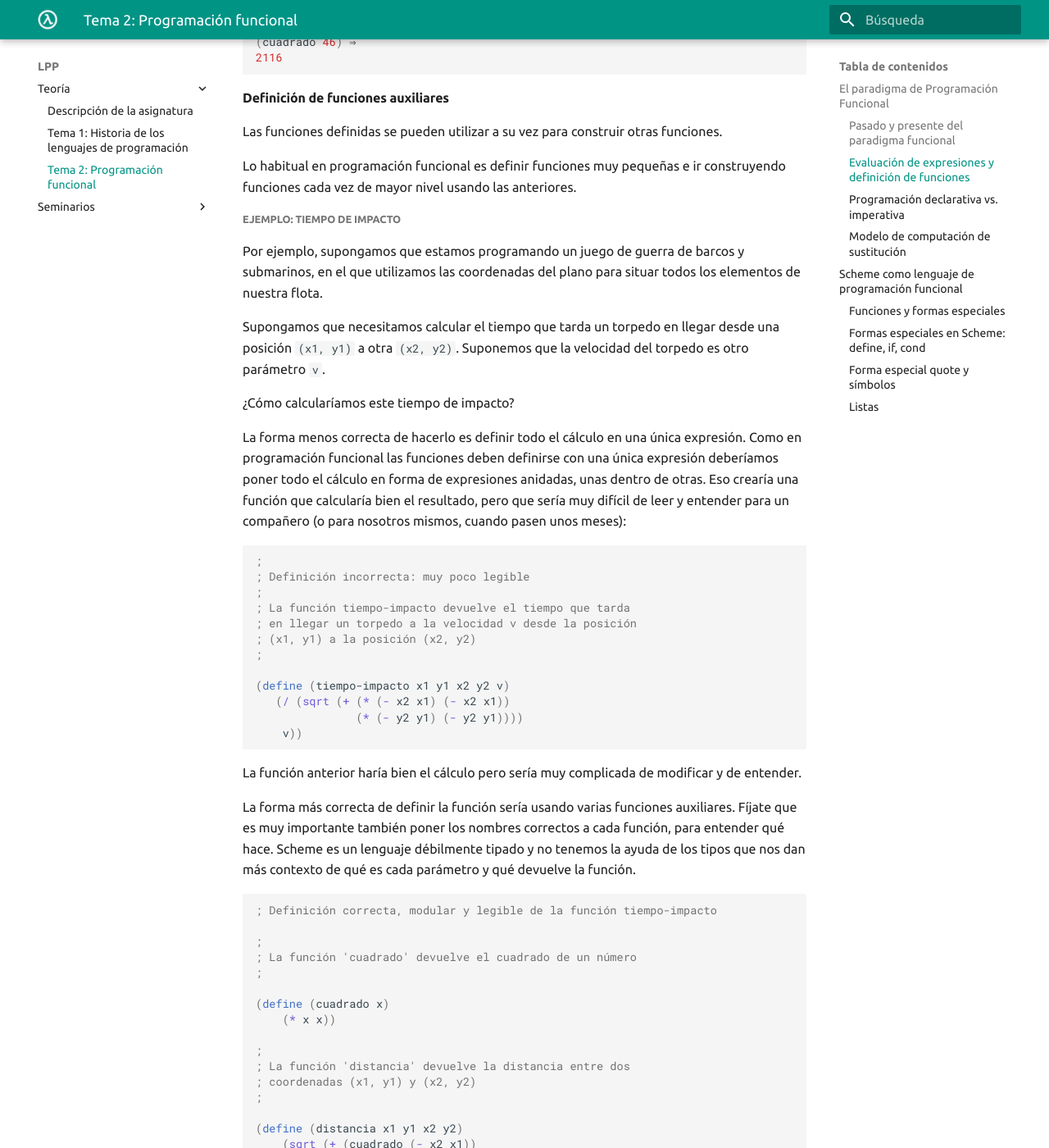
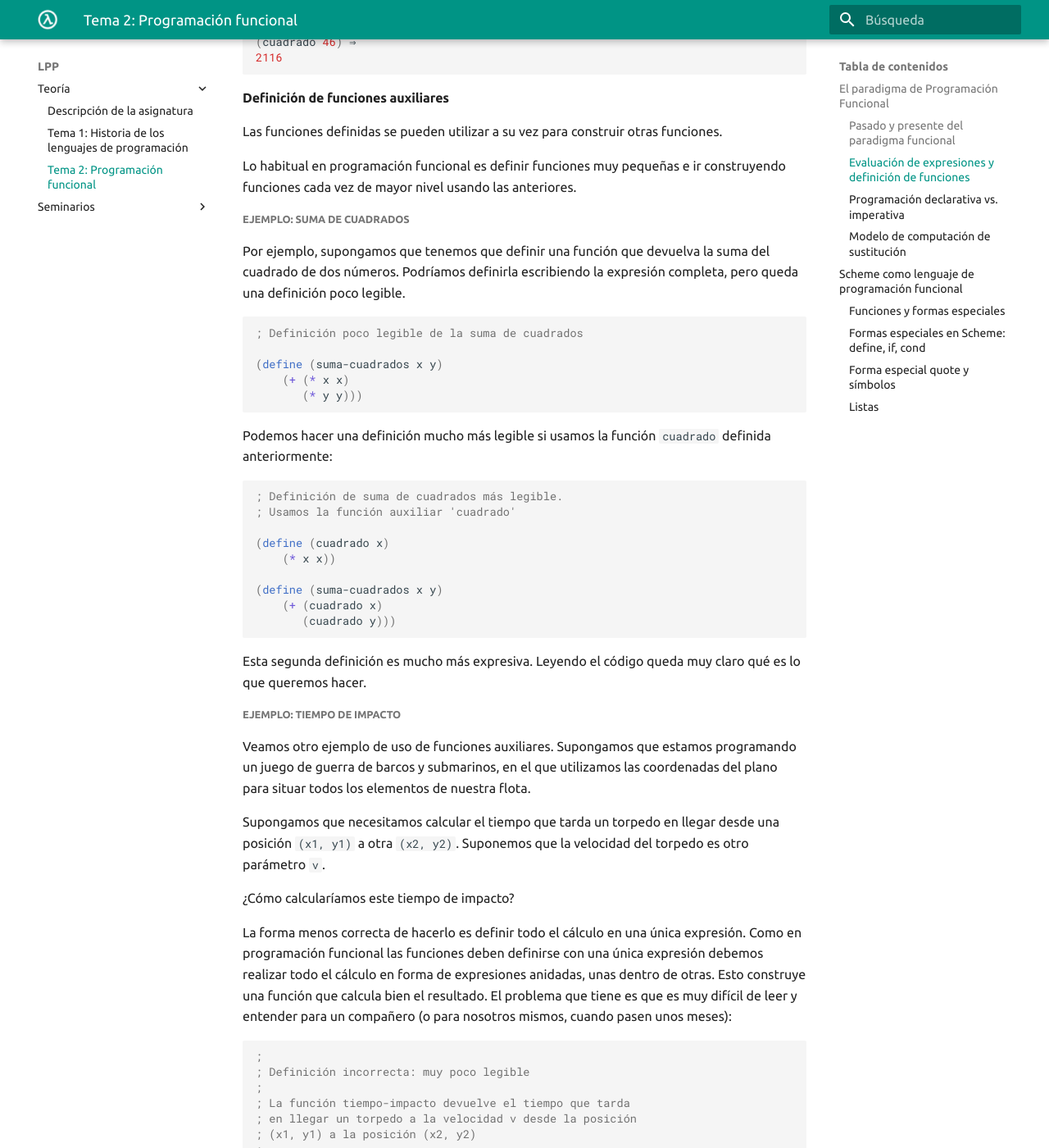
Before and after one commit to domingogallardo/apuntes-lpp, an MkDocs documentation site: the page built from docs/teoria/tema02-programacion-funcional/tema02-programacion-funcional.md, in a window 1280 px wide and 1400 px high, scrolled down 7299 px. Shown: the whole window at 82% size. Built offline with MkDocs 1.6.1 and Material for MkDocs 9.7.7, drawn with Linux system fonts in a browser that asks for light colours; some of the changed text lies outside the part shown.

Commit message:
Añadido ejemplo suma-cuadrados

````diff
--- a/docs/teoria/tema02-programacion-funcional/tema02-programacion-funcional.md
+++ b/docs/teoria/tema02-programacion-funcional/tema02-programacion-funcional.md
@@ -390,11 +390,45 @@ Lo habitual en programación funcional es definir funciones muy
 pequeñas e ir construyendo funciones cada vez de mayor nivel usando
 las anteriores.
 
+##### Ejemplo: suma de cuadrados #####
+
+Por ejemplo, supongamos que tenemos que definir una función que
+devuelva la suma del cuadrado de dos números. Podríamos definirla
+escribiendo la expresión completa, pero queda una definición poco
+legible.
+
+```racket
+; Definición poco legible de la suma de cuadrados
+
+(define (suma-cuadrados x y)
+    (+ (* x x)
+       (* y y)))
+```
+
+Podemos hacer una definición mucho más legible si usamos la función
+`cuadrado` definida anteriormente:
+
+```racket
+; Definición de suma de cuadrados más legible.
+; Usamos la función auxiliar 'cuadrado'
+
+(define (cuadrado x)
+    (* x x))
+
+(define (suma-cuadrados x y)
+    (+ (cuadrado x)
+       (cuadrado y)))
+```
+
+Esta segunda definición es mucho más expresiva. Leyendo el código queda
+muy claro qué es lo que queremos hacer.
+
 ##### Ejemplo: tiempo de impacto
 
-Por ejemplo, supongamos que estamos programando un juego de guerra de
-barcos y submarinos, en el que utilizamos las coordenadas del plano
-para situar todos los elementos de nuestra flota.
+Veamos otro ejemplo de uso de funciones auxiliares. Supongamos que
+estamos programando un juego de guerra de barcos y submarinos, en el
+que utilizamos las coordenadas del plano para situar todos los
+elementos de nuestra flota.
 
 Supongamos que necesitamos calcular el tiempo que tarda un torpedo en
 llegar desde una posición `(x1, y1)` a otra `(x2, y2)`. Suponemos que
@@ -404,11 +438,11 @@ la velocidad del torpedo es otro parámetro `v`.
 
 La forma menos correcta de hacerlo es definir todo el cálculo en una
 única expresión. Como en programación funcional las funciones deben
-definirse con una única expresión deberíamos poner todo el cálculo en
-forma de expresiones anidadas, unas dentro de otras. Eso crearía una
-función que calcularía bien el resultado, pero que sería muy difícil
-de leer y entender para un compañero (o para nosotros mismos, cuando
-pasen unos meses):
+definirse con una única expresión debemos realizar todo el cálculo en
+forma de expresiones anidadas, unas dentro de otras. Esto construye
+una función que calcula bien el resultado. El problema que tiene es
+que es muy difícil de leer y entender para un compañero (o para
+nosotros mismos, cuando pasen unos meses):
 
 ```racket
 ;
@@ -425,7 +459,7 @@ pasen unos meses):
     v))
 ```
 
-La función anterior haría bien el cálculo pero sería muy complicada de
+La función anterior hace bien el cálculo pero es muy complicada de
 modificar y de entender.
 
 La forma más correcta de definir la función sería usando varias
@@ -500,9 +534,6 @@ Por ejemplo, funciones matemáticas como suma, resta, cuadrado, sin,
 cos, etc. cumplen esta propiedad.
 
 
-
-
-
 #### Composición de funciones ####
 
 Una idea fundamental de la programación funcional es la composición de
@@ -541,8 +572,6 @@ En el caso de la función `conduce-vehiculo` primero se obtienen las
 características de las imágenes, después se filtran, después se
 reconoce la escena y, por último, se obtienen las acciones para
 conducir el vehículo.
-
-
 
 ### Programación declarativa vs. imperativa
 
@@ -576,6 +605,15 @@ De esta forma, la ejecución de un programa declarativo tiene que ver
 más con algún modelo formal o matemático que con un programa
 tradicional imperativo.  Define un conjunto de reglas y definiciones
 *de estilo matemático*.
+
+La programación declarativa no es exclusiva de los lenguajes
+funcionales. Existen muchos lenguajes no funcionales con
+características declarativas. Por ejemplo Prolog, en el que un
+programa se define como un conjunto de reglas lógicas y su ejecución
+realiza una deducción lógica matemática que devuelve un resultado. En
+dicha ejecución no son relevantes los pasos internos que realiza el
+sistema sino las relaciones lógicas entre los datos y los resultados
+finales.
 
 Un ejemplo claro de programación declarativa es una **hoja de
 cálculo**. Las celdas contiene valores o expresiones matemáticas que se
@@ -605,16 +643,19 @@ definida. El compilador del lenguaje y el API son los responsables de
 construir esa declaración y mostrar la interfaz tal y como nosotros
 queremos.
 
+##### Declaración de funciones #####
+
 La programación funcional utiliza un estilo de programación
-declarativo. Definimos funciones en las que se realizan unas
-operaciones sobre unos parámetros de entrada y se devuelve un
-valor. Veremos que estas operaciones se realizan sin definir valores
+declarativo. Declaramos funciones en las que se transforman unos datos
+de entrada en unos datos de salida. Veremos que esta transformación se
+realiza mediante la evaluación de expresiones, sin definir valores
 intermedios, ni variables auxiliares, ni pasos de
 ejecución. Únicamente se van componiendo llamadas a funciones
 auxiliares que construyen el valor resultante.
 
-El siguiente ejemplo es una **declaración** en Scheme de una función
-que toma como entrada un número y devuelve su cuadrado:
+Tal y como ya hemos visto, el siguiente ejemplo es una **declaración**
+en Scheme de una función que toma como entrada un número y devuelve su
+cuadrado:
 
 ```racket
 (define (cuadrado x)
@@ -921,6 +954,7 @@ apartados explicaremos más estas características.
 **Características de la programación declarativa**
 
 * Variable = nombre dado a un valor (declaración)
+* En lugar de pasos de ejecución se utiliza la composición de funciones
 * No existe asignación ni cambio de estado
 * No existe mutación, se cumple la *transferencia referencial*: dentro
   de un mismo ámbito todas las ocurrencias de una variable y las
````
Also changed, not shown: other parts of docs/teoria/tema02-programacion-funcional/tema02-programacion-funcional.md (+0 -8 lines).
